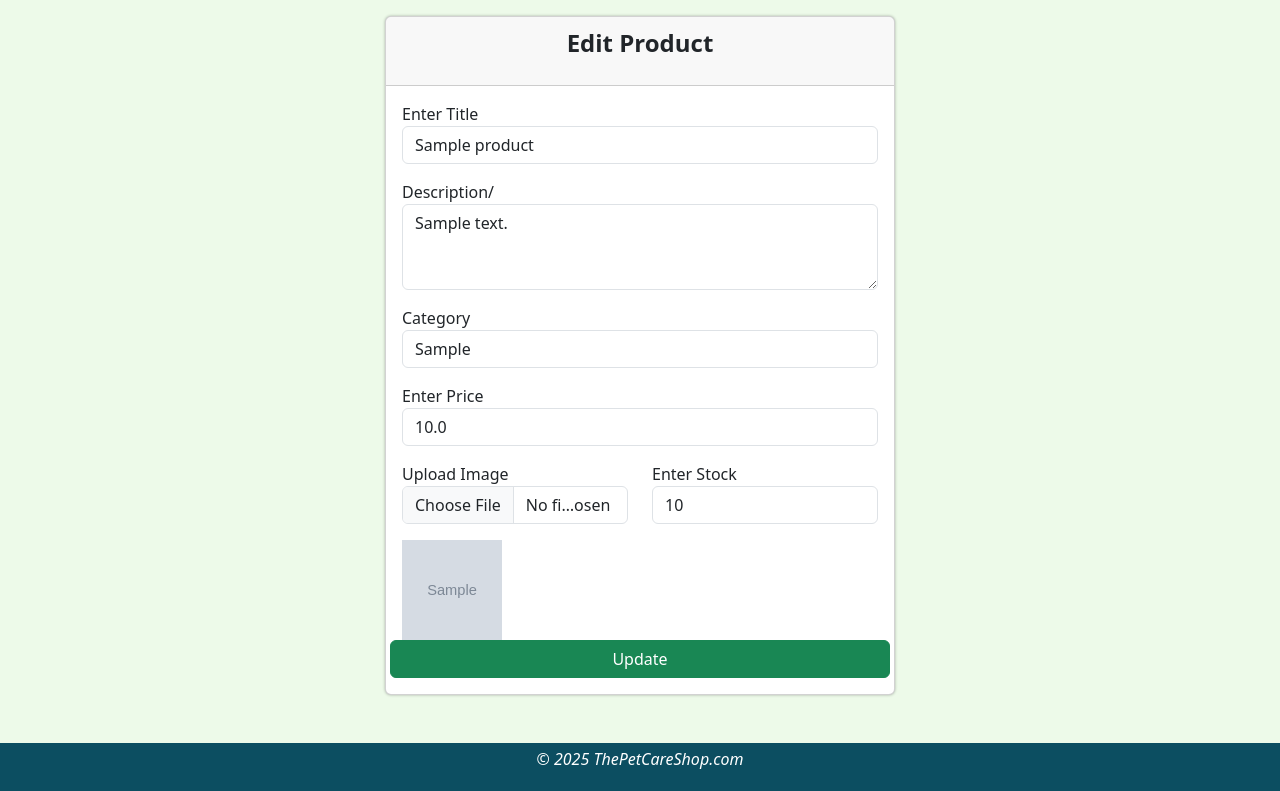
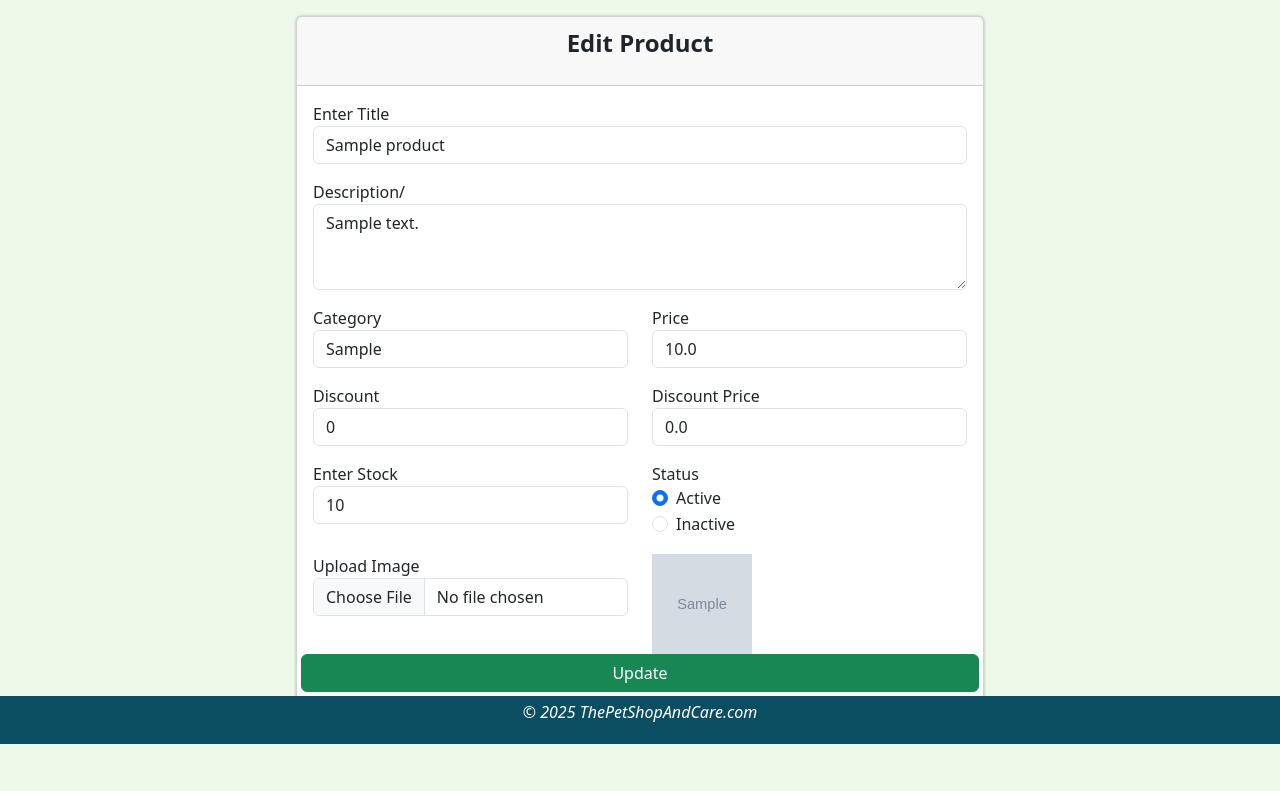
Before and after one commit to tejas8620/ThePetShopAndCare_Ecom_Application, a Spring Boot app: page /admin/editProduct/1 in a window 1280 px wide. Shown: the part 56-847 px from the top of the page. After the commit the page ends 800 px from the top, so only its background shows below. Run offline with Spring Boot 4, Linux system fonts and the light colour scheme; tables that the repository leaves empty hold one stand-in row (values such as "Sample post"); grey boxes marked "Sample" are stand-in pictures.

```diff
--- a/E-Commerce_Project/src/main/java/com/ecom/controller/adminController.java
+++ b/E-Commerce_Project/src/main/java/com/ecom/controller/AdminController.java
@@ -25,7 +25,7 @@ import jakarta.servlet.http.HttpSession;
 
 @Controller
 @RequestMapping("/admin")
-public class adminController {
+public class AdminController {
 
 	@Autowired
 	private CategoryService categoryService;
@@ -135,6 +135,7 @@ public class adminController {
 
 		String imageName = image.isEmpty() ? "default.jpg" : image.getOriginalFilename();
 		product.setImage(imageName);
+		product.setDiscount(0);
 		product.setUpdatedTime(commonService.getDateTime());
 
 		Product saveProduct = productService.saveProduct(product);
@@ -187,15 +188,23 @@ public class adminController {
 	public String updateProduct(@ModelAttribute Product product, @RequestParam("file") MultipartFile image,
 			HttpSession session, Model m) {
 
-		Product updateProduct = productService.updateProduct(product, image);
+		System.out.println(product.getDiscount());
 
-		if(!ObjectUtils.isEmpty(updateProduct)) {
-			session.setAttribute("successMsg", "Product updated Successfully..!");
-		}else {
-			session.setAttribute("errorMsg", "Something wrong on server..!");
+		if (product.getDiscount() < 0 || product.getDiscount() >100) {
+
+			session.setAttribute("errorMsg", "Please enter valid discount number..!");
+		} else {
+
+			Product updateProduct = productService.updateProduct(product, image);
+
+			if (!ObjectUtils.isEmpty(updateProduct)) {
+				session.setAttribute("successMsg", "Product updated Successfully..!");
+			} else {
+				session.setAttribute("errorMsg", "Something wrong on server..!");
+			}
 		}
 
-		return "redirect:/admin/editProduct/"+product.getId();
+		return "redirect:/admin/editProduct/" + product.getId();
 	}
 
 }
--- a/E-Commerce_Project/src/main/java/com/ecom/model/Product.java
+++ b/E-Commerce_Project/src/main/java/com/ecom/model/Product.java
@@ -29,7 +29,12 @@ public class Product {
 
 	private Double price;
 
+	private int discount;
+
+	private Double discountPrice;
+
 	private String updatedTime;
 
+	private Boolean isActive;
 
 }
--- a/E-Commerce_Project/src/main/java/com/ecom/repo/CategoryRepository.java
+++ b/E-Commerce_Project/src/main/java/com/ecom/repo/CategoryRepository.java
@@ -1,4 +1,6 @@
 package com.ecom.repo;
+
+import java.util.List;
 
 import org.springframework.data.jpa.repository.JpaRepository;
 import org.springframework.stereotype.Repository;
@@ -12,4 +14,6 @@ public interface CategoryRepository extends JpaRepository<Category, Integer> {
 
 	public Boolean existsByName(String name);
 
+	public List<Category> findByIsActiveTrue();
+
 }
--- a/E-Commerce_Project/src/main/java/com/ecom/service/CategoryService.java
+++ b/E-Commerce_Project/src/main/java/com/ecom/service/CategoryService.java
@@ -16,4 +16,6 @@ public interface CategoryService {
 
 	public Category getCategoryById(Integer id);
 
+	public List<Category> getActiveCategory();
+
 }
--- a/E-Commerce_Project/src/main/resources/templates/admin/edit_product.html
+++ b/E-Commerce_Project/src/main/resources/templates/admin/edit_product.html
@@ -11,7 +11,7 @@
 
 		<div class="container p-5 mt-4" style="margin-bottom: -250px;">
 			<div class="row">
-				<div class="col-md-6 offset-md-3">
+				<div class="col-md-8 offset-md-2">
 					<div class="card card-sh">
 						<div class="card-header text-center ">
 							<p class="fs-4 fw-bold">Edit Product</p>
@@ -39,30 +39,66 @@
 									<textarea rows="3" cols="" class="form-control"
 										name="description">[[${product.description}]]</textarea>
 								</div>
-								<div class="mb-3 ">
+
+								<div class="row">
+									<div class="mb-3 col">
 										<label>Category</label> <select class="form-control"
 											name="category">
 											<option>[[${product.category}]]</option>
 											<option th:each="c:${categories}">[[${c.name}]]</option>
 										</select>
 									</div>
-								<div class="mb-3 ">
-									<label>Enter Price</label> <input type="text" name="price"
+
+									<div class="mb-3 col">
+										<label>Price</label> <input type="text" name="price"
 											th:value="${product.price}" class="form-control">
 									</div>
+								</div>
+
 								<div class="row">
+									<div class="mb-3 col">
+										<label>Discount</label> <input type="text" name="discount"
+											th:value="${product.discount}" class="form-control">
+									</div>
+									<div class="mb-3 col">
+										<label>Discount Price</label> <input type="text"
+											name="discountPrice" readonly="readonly"
+											th:value="${product.discountPrice}" class="form-control">
+									</div>
+								</div>
+								<div class="row">
+									<div class="mb-3 col">
+										<label>Enter Stock</label> <input type="text" name="stock"
+											th:value="${product.stock}" class="form-control">
+									</div>
+									<div class="mb-3 col">
+										<label>Status</label>
 
+										<div class="form-check">
+											<input class="form-check-input" type="radio"
+												th:checked="${product.isActive==true}" value="true"
+												name="isActive" id="flexRadioDefault1"> <label
+												class="form-check-label" for="flexRadioDefault1">
+												Active </label>
+										</div>
+										<div class="form-check">
+											<input class="form-check-input" type="radio" name="isActive"
+												th:checked="${product.isActive==false}" value="false"
+												id="flexRadioDefault2"> <label
+												class="form-check-label" for="flexRadioDefault2">
+												Inactive </label>
+										</div>
+
+									</div>
+								</div>
+								<div class="row">
 									<div class="mb-3 col">
 										<label>Upload Image</label> <input type="file" name="file"
 											class="form-control">
 									</div>
-									<div class="mb-3 col">
-										<label>Enter Stock</label> <input type="text" name="stock"
-											th:value="${product.stock}" class="form-control">
-									</div>
-									<div>
-										<img th:src="@{'/img/product_img/'+${product.image}}" width=100px
-											height=100px>
+									<div class="col">
+										<img th:src="@{'/img/product_img/'+${product.image}}"
+											width=100px height=100px>
 									</div>
 
 									<button class="btn btn-success col-md-12">Update</button>
--- a/E-Commerce_Project/src/main/resources/templates/base.html
+++ b/E-Commerce_Project/src/main/resources/templates/base.html
@@ -86,9 +86,9 @@ body {
 
 	<!-- Start Footer -->
 
-	<div class="container-fluid p-1 text-center text-white"
-		style="margin-top: 250px; background-color: #0c4e61">
-		<p style="font-style: italic;">© 2025 ThePetCareShop.com</p>
+	<div class="container-fluid p-1 text-center text-white fixed-bottom"
+		style="background-color: #0c4e61">
+		<p style="font-style: italic;">© 2025 ThePetShopAndCare.com</p>
 
 	</div>
 
```
Also changed, not shown: E-Commerce_Project/src/main/java/com/ecom/service/impl/CategoryServiceImpl.java (+6 -8 lines), E-Commerce_Project/src/main/java/com/ecom/service/impl/ProductServiceImpl.java (+7 -0 lines), E-Commerce_Project/src/main/resources/templates/admin/add_product.html (+29 -6 lines), E-Commerce_Project/src/main/resources/templates/admin/category.html (+4 -5 lines), E-Commerce_Project/src/main/resources/templates/admin/edit_category.html (+12 -8 lines), E-Commerce_Project/src/main/resources/templates/admin/products.html (+7 -1 lines), E-Commerce_Project/src/main/java/com/ecom/model/Category.java (line endings or trailing spaces). Lines whose indentation alone changed are shown as unchanged.
